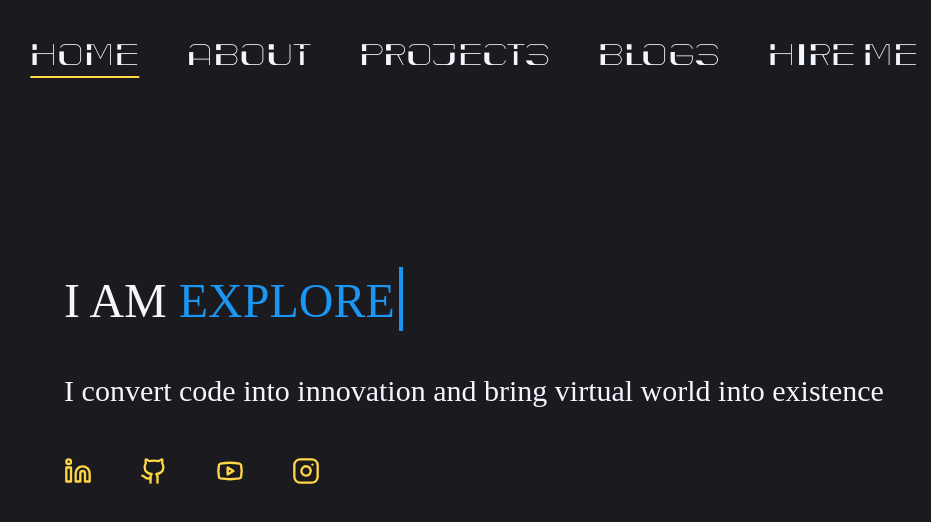
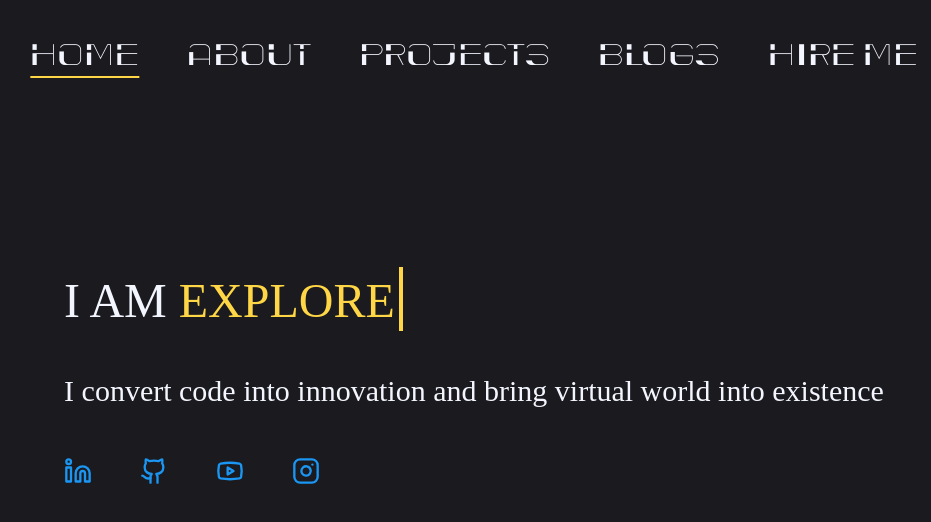
Before and after one commit to Bhargavoza1/my-portfolio, a Next.js app: page / in a window 1280 px wide. Shown: the top 522 px of the page, without its empty margins (166-1097 px from the left). Built offline with nearby package versions, Linux system fonts and the light colour scheme; a web font is replaced by a local one.

Commit message:
color combo look good

```diff
--- a/src/app/(landing)/page.tsx
+++ b/src/app/(landing)/page.tsx
@@ -39,7 +39,7 @@ export default function Home() {
             <div className=' px-5 2xl:px-[300px]  pt-[60px] landscape:pt-[20px]  myimg:pt-0 text-justify   grid  space-y-8 lg:space-y-12 '>
                 <h1 className='  text-xl lg:text-5xl md:text-3xl ' style={myfont.style}>
                     I AM&nbsp;
-                    <Typewriter textclass='text-[#1b96f3]' cursorclass='bg-[#1b96f3]'
+                    <Typewriter textclass='text-[#ffd646]' cursorclass='bg-[#ffd646]'
                                 text="BHARGAV OZA,EXPLORER,HARDCORE PROGRAMMER,HARDCORE GAMER"
                                 writeDelay={120} readDelay={1000} eraseDelay={70}/>
                 </h1>
--- a/src/components/SocialMedia.tsx
+++ b/src/components/SocialMedia.tsx
@@ -10,10 +10,10 @@ const SocialMedia = () => {
         <footer>
                 <div  className='  flex  content-center   items-center  justify-end navcenter:justify-evenly       place-items-center   ' >
                     <div className="  pb-[20px] items-center  flex  w-full ">
-                        <Link href='https://www.linkedin.com/in/bhargav-oza-549072100/' className='lg:mr-6  mr-3.5'><Linkedin  className='h-7 w-7 myimg:h-10 myimg:w-10 '  color={'#ffd646'} /></Link>
-                        <Link href='https://github.com/Bhargavoza1' className='lg:mx-6  mx-3.5'><Github   className='h-7 w-7 myimg:h-10 myimg:w-10 '  color={'#ffd646'} /></Link>
-                        <Link href='https://www.youtube.com/channel/UCMbi7404LA6itxNfG08Cr7w' className='lg:mx-6  mx-3.5 ' ><Youtube  className='h-7 w-7 myimg:h-10 myimg:w-10 '  color={'#ffd646'}  /></Link>
-                        <Link href='https://www.instagram.com/troniq_777/' className='lg:ml-6  ml-3.5'><Instagram className='h-7 w-7 myimg:h-10 myimg:w-10 '  color={'#ffd646'}  /></Link>
+                        <Link href='https://www.linkedin.com/in/bhargav-oza-549072100/' className='lg:mr-6  mr-3.5'><Linkedin  className='h-7 w-7 myimg:h-10 myimg:w-10 '  color={'#1b96f3'} /></Link>
+                        <Link href='https://github.com/Bhargavoza1' className='lg:mx-6  mx-3.5'><Github   className='h-7 w-7 myimg:h-10 myimg:w-10 '  color={'#1b96f3'} /></Link>
+                        <Link href='https://www.youtube.com/channel/UCMbi7404LA6itxNfG08Cr7w' className='lg:mx-6  mx-3.5 ' ><Youtube  className='h-7 w-7 myimg:h-10 myimg:w-10 '  color={'#1b96f3'}  /></Link>
+                        <Link href='https://www.instagram.com/troniq_777/' className='lg:ml-6  ml-3.5'><Instagram className='h-7 w-7 myimg:h-10 myimg:w-10 '  color={'#1b96f3'}  /></Link>
                     </div>
                 </div>
         </footer>
```
